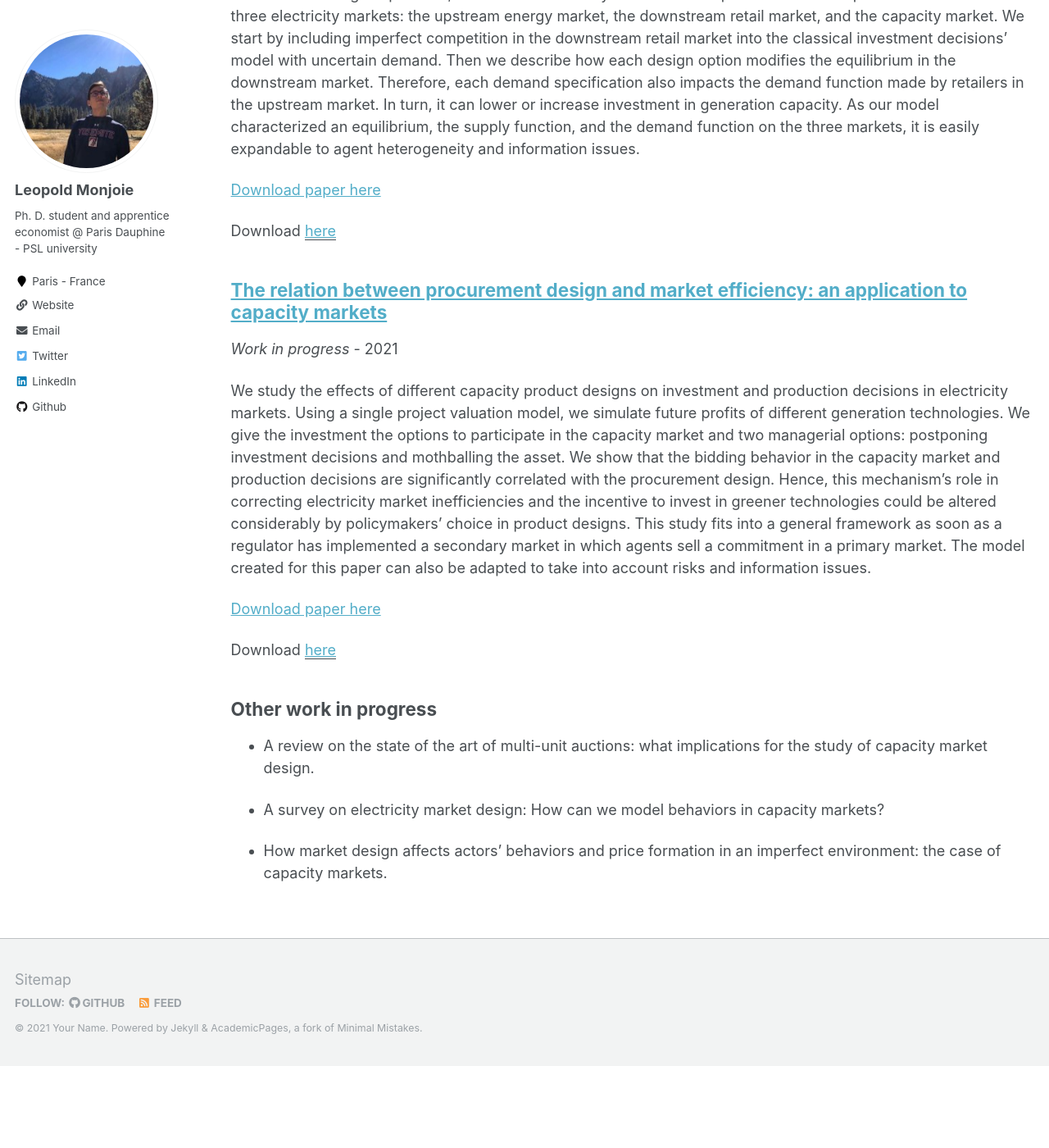
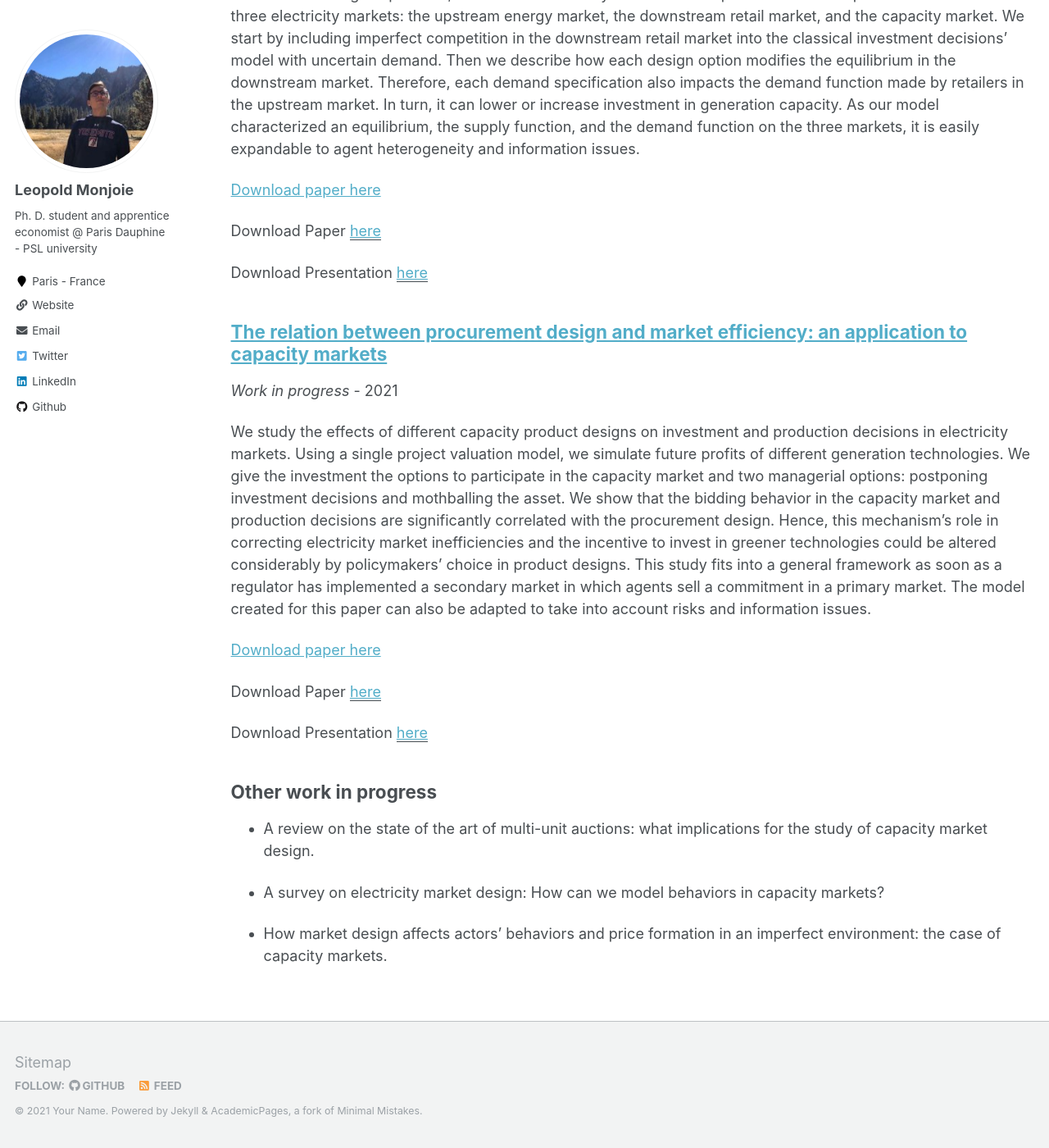
Before and after one commit to LeopoldM/LeopoldM.github.io, a Jekyll site: the page built from _pages/publications.md, in a window 1280 px wide and 1400 px high, scrolled down 497 px. Shown: the whole window at 82% size. Built offline with Jekyll 4.4.1, drawn with Linux system fonts in a browser that asks for light colours; before the commit the page ends 1797 px from its top, so only the background shows below that.

Commit message:
Update archive-single.html

```diff
--- a/_includes/archive-single.html
+++ b/_includes/archive-single.html
@@ -57,8 +57,10 @@
     {% elsif post.citation %}
       <p>Recommended citation: {{ post.citation }} </p>
     {% elsif post.paperurl %}
-      <p>Download <a href=" {{ post.paperurl }} "><u>here</u></a></p>
-    {% endif %}
+      <p>Download Paper <a href=" {{ post.paperurl }} "><u>here</u></a></p>
+      <p>Download Presentation <a href=" {{ post.paperurl }} "><u>here</u></a></p>
+
+{% endif %}
 
   </article>
 </div>
```
